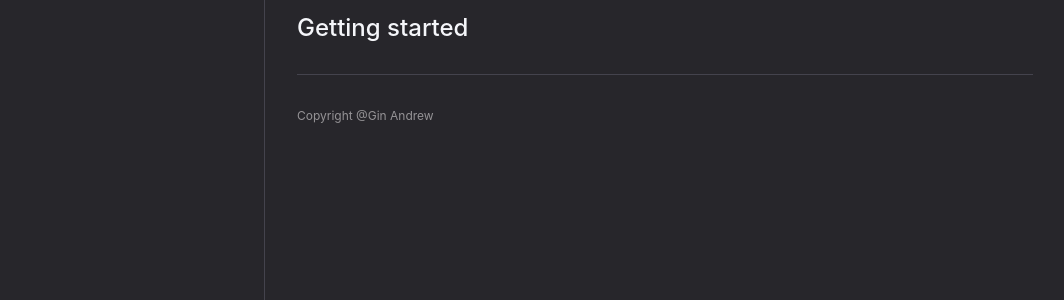
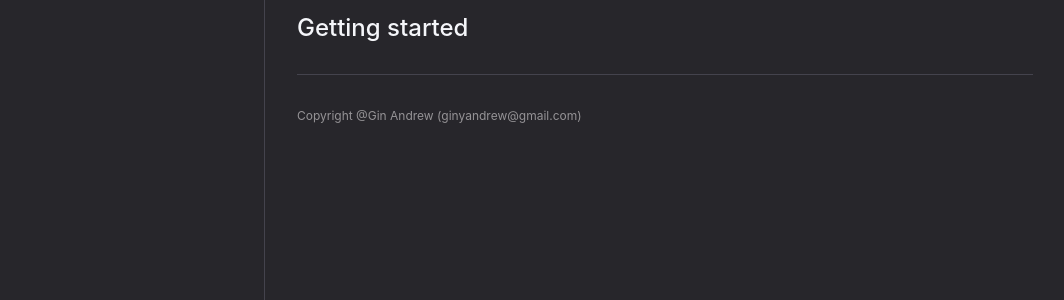
Before and after one commit to ginyandrew/ginyandrew.github.io, a Jekyll site: the page built from index.md, in a window 1280 px wide. Shown: the part 330-630 px from the top of the page, without its empty margins (107-1171 px from the left). Built offline with Jekyll 4.4.1, drawn with Linux system fonts in a browser that asks for light colours.

Commit message:
update config yml

```diff
--- a/_config.yml
+++ b/_config.yml
@@ -80,7 +80,7 @@ aux_links:
     - "//github.com/ginyandrew.github.io"
 
 # Footer content appears at the bottom of every page's main content
-footer_content: "Copyright @Gin Andrew"
+footer_content: "Copyright @Gin Andrew (ginyandrew@gmail.com)"
 
 # Color scheme currently only supports "dark" or nil (default)
 color_scheme: dark
```
